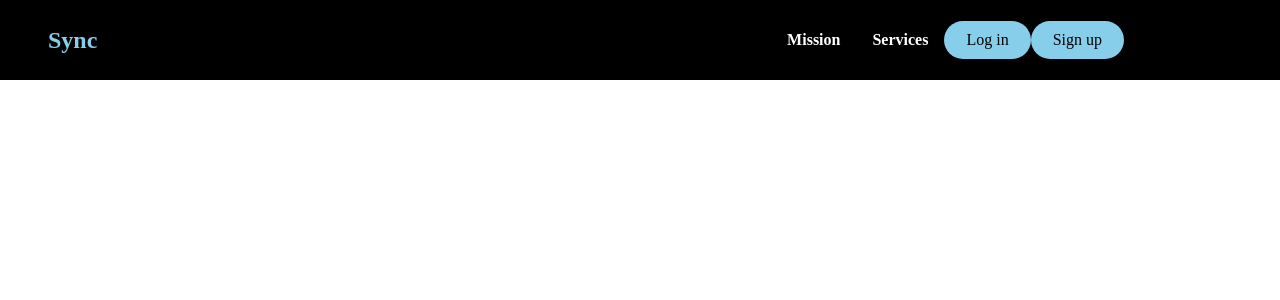
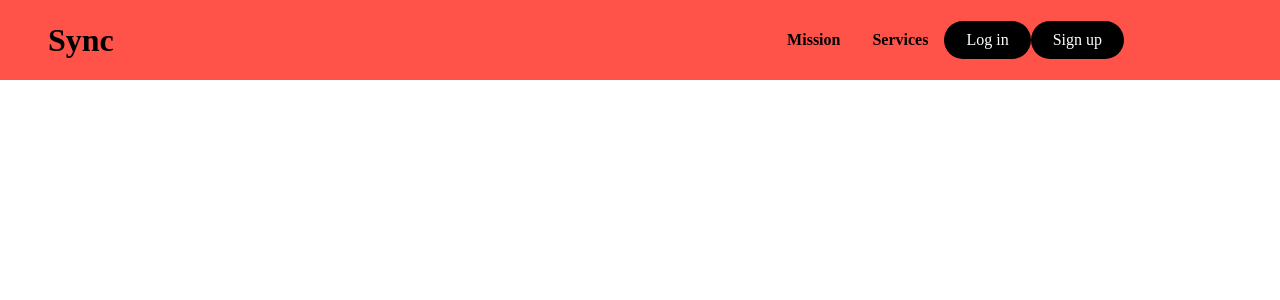
Before and after one commit to HorvathTeddy/Sync, a React (Create React App) app: page / in a window 1280 px wide. Shown: the top 300 px of the page. Built offline with nearby package versions, Linux system fonts and the light colour scheme.

Commit message:
Optimizing navbar styling

```diff
--- a/src/components/Navbar/NavbarElements.js
+++ b/src/components/Navbar/NavbarElements.js
@@ -5,7 +5,7 @@ import { Link as LinkS } from 'react-scroll'
 
 
 export const Nav = styled.nav`
-    background: #000;
+    background: #FF5349;
     height: 80px;
     /*margin-top: -80px;*/
     display: flex;
@@ -31,10 +31,10 @@ export const NavbarContainer = styled.div`
 `
 
 export const NavLogo = styled(LinkR)`
-    color: #87CEEB;
+    color: #000;
     justify-self: flex-start;
     cursor: pointer;
-    font-size: 1.5rem;
+    font-size: 2rem;
     display: flex;
     align-items: center;
     margin-left: 24px;
@@ -54,7 +54,7 @@ export const MobileIcon = styled.div`
         transform: translate(-100%, 60%);
         font-size: 1.8rem;
         cursor: pointer;
-        color: #fff;
+        color: #000;
     }
 `
 
@@ -76,7 +76,7 @@ export const NavItem = styled.li`
 `
 
 export const NavLinks = styled(LinkS)`
-  color: #fff;
+  color: #000;
   display: flex;
   align-items: center;
   text-decoration: none;
@@ -86,7 +86,7 @@ export const NavLinks = styled(LinkS)`
   font-weight: bold;
 
   &:active {
-    border-bottom: 3px solid #87CEEB;
+    border-bottom: 3px solid #FF5349;
   }
 `
 
@@ -100,10 +100,10 @@ export const NavBtn = styled.nav`
 `
 export const NavBtnLink = styled(LinkR)`
   border-radius: 50px;
-  background: #87CEEB;
+  background: #000;
   white-space: nowrap;
   padding: 10px 22px;
-  color: #000;
+  color: #fff;
   font-size: 16px;
   outline: none;
   border: none;
--- a/src/components/Sidebar/SidebarElements.js
+++ b/src/components/Sidebar/SidebarElements.js
@@ -6,9 +6,9 @@ import { FaTimes } from 'react-icons/fa'
 export const SidebarContainer = styled.aside`
     position: fixed;
     z-index: 999;
-    width: 100%
-    height: 100;
-    background: #0d0d0d;
+    width: 100%;
+    height: 100%;
+    background: #FF5349;
     display: grid;
     align-items: center;
     top: 0;
@@ -20,7 +20,7 @@ export const SidebarContainer = styled.aside`
 `
 
 export const CloseIcon = styled(FaTimes)`
-    color: #fff;
+    color: #000;
 `
 
 export const Icon = styled.div`
@@ -34,7 +34,7 @@ export const Icon = styled.div`
 `
 
 export const SidebarWrapper = styled.div`
-    color: #fff;
+    color: #000;
 `
 
 export const SidebarMenu = styled.ul`
@@ -57,26 +57,27 @@ export const SidebarLink = styled(LinkS)`
     list-style: none;
     transition: 0.2s ease-in-out;
     text-decoration: none;
-    color: #fff;
+    color: #000;
 
     &:hover {
-        color: #87CEEB;
+        color: #fff;
         transition: 0.2s ease-in-out;
     }
 `
 
 export const SideBtnWrap = styled.div`
-    display: flex;
+    display: grid;
     justify-content: center;
+
 `
 
 export const SidebarRoute = styled(LinkR)`
     border-radius: 50px;
-    background: #87CEEB;
+    background: #000;
     white-space: nowrap;
     padding: 16px 64px;
-    color: #010606;
-    font-size: 16px;
+    color:  #fff;
+    font-size: 24px;
     outline: none;
     border: none;
     cursor: pointer;
--- a/src/components/Sidebar/index.js
+++ b/src/components/Sidebar/index.js
@@ -20,6 +20,7 @@ const Sidebar = ({isOpen, toggle}) => {
                 <SidebarRoute to='/login'>
                     Log in
                 </SidebarRoute>
+                <br />
                 <SidebarRoute to='/signup'>
                     Sign up
                 </SidebarRoute>
```
